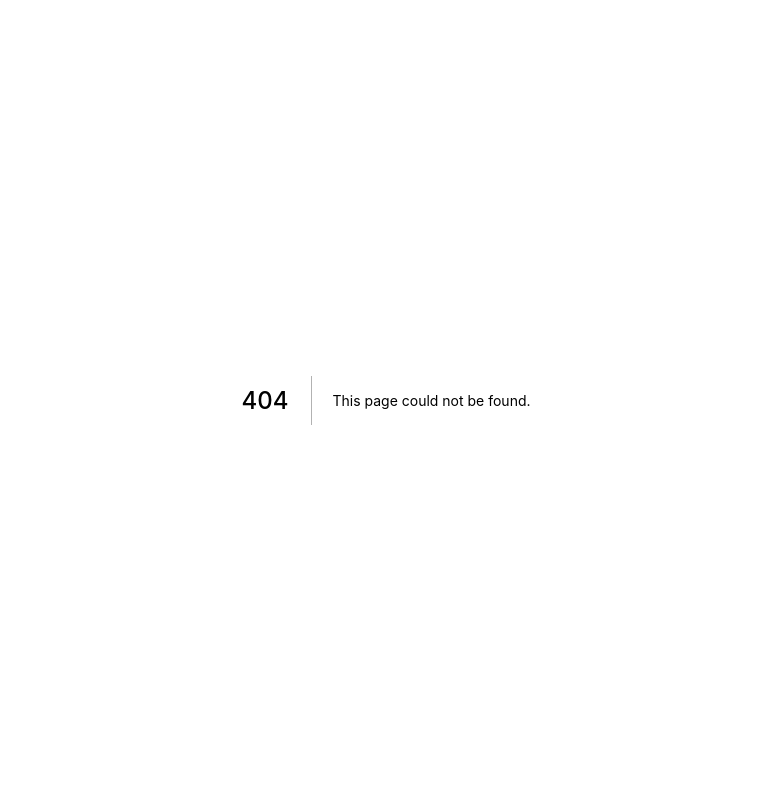
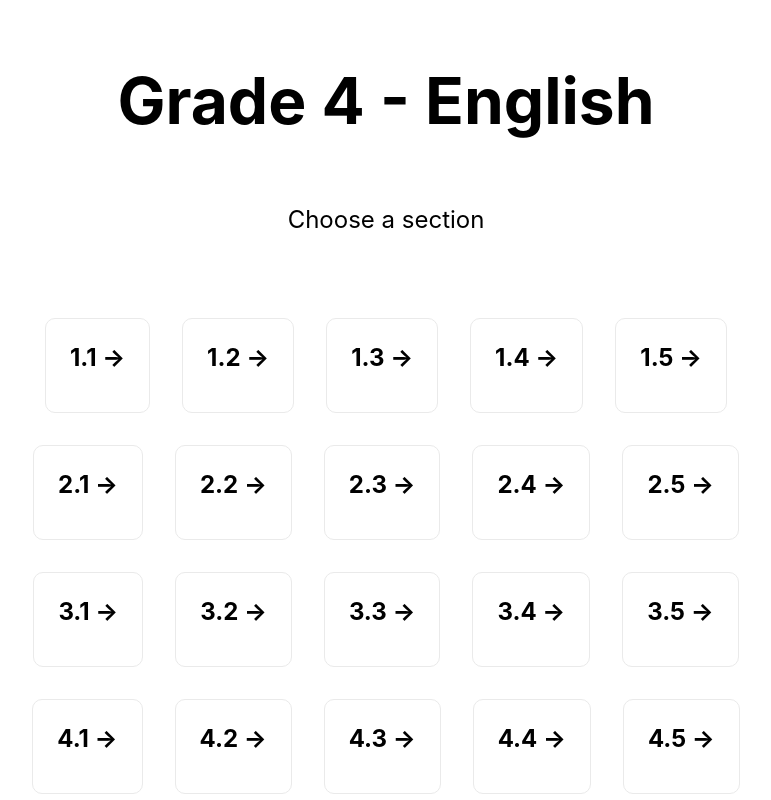
Before and after one commit to ItsKarma/schoolv3, a Next.js app in the folder src/: page /4/english in a window 1280 px wide. Before the commit this address had no page. Shown: the top 800 px of the page, without its empty margins (254-1025 px from the left). Built offline with nearby package versions, Linux system fonts and the light colour scheme.

Commit message:
dynamic pages

```diff
--- /dev/null
+++ b/src/pages/[grade]/[subject].js
@@ -0,0 +1,52 @@
+import { useRouter } from 'next/router';
+import Link from 'next/link'
+import Header from '../../components/header'
+import Footer from '../../components/footer'
+import styles from '../../styles/Home.module.css'
+
+export default function SubjectPage () {
+  const router = useRouter()
+  const { grade, subject } = router.query
+
+  // TODO: Get the section list from what's available in the curriculum/components.
+  const sections = [
+    "1.1", "1.2", "1.3", "1.4", "1.5",
+    "2.1", "2.2", "2.3", "2.4", "2.5",
+    "3.1", "3.2", "3.3", "3.4", "3.5",
+    "4.1", "4.2", "4.3", "4.4", "4.5",
+  ]
+
+  // Uppercase the first character of the subject.
+  const niceSubject = `${subject}`.charAt(0).toUpperCase() + `${subject}`.slice(1);
+
+  return (
+    <div className={styles.container}>
+      <Header />
+
+      <main className={styles.main}>
+        <h1 className={styles.title}>
+          Grade {grade} - {niceSubject}
+        </h1>
+
+        <p className={styles.description}>
+          Choose a section
+        </p>
+
+        <div className={styles.grid}>
+          {sections.map((section) => (
+            <Link href={`/${grade}/${subject}/${section}`} key={section}>
+              <a className={styles.card}>
+                <h2>{section} &rarr;</h2>
+              </a>
+            </Link>
+          ))}
+        </div>
+      </main>
+      <Footer />
+    </div>
+  )
+}
+
+SubjectPage.getInitialProps = async () => {
+  return {};
+};
--- a/src/pages/api/hello.js
+++ /dev/null
@@ -1,5 +0,0 @@
-// Next.js API route support: https://nextjs.org/docs/api-routes/introduction
-
-export default function handler(req, res) {
-  res.status(200).json({ name: 'John Doe' })
-}
```
Also changed, not shown: src/pages/4/math/index.js (deleted, +0 -54 lines), src/pages/[grade].js (renamed from src/pages/4/index.js, +13 -5 lines), src/pages/[grade]/[subject]/[section].js (renamed from src/pages/4/math/1.1/index.js, +15 -11 lines).
